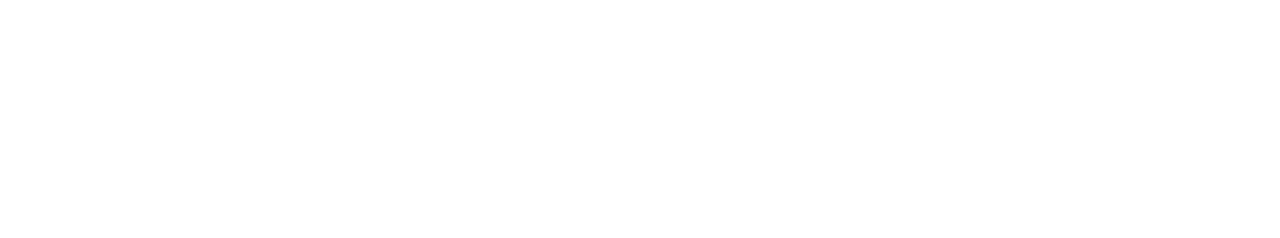
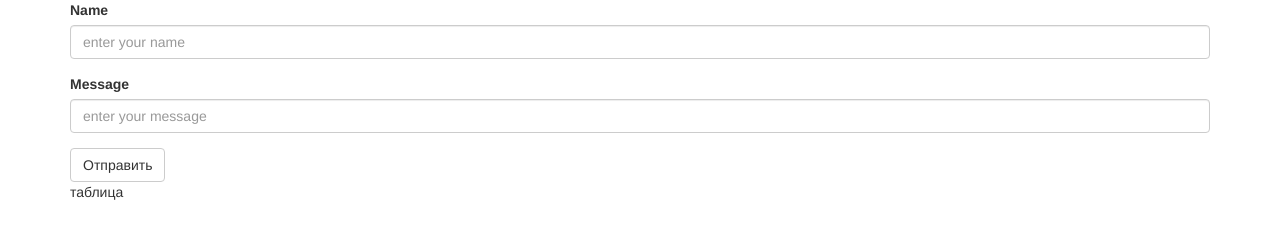
Before and after one commit to andreyblind/NodeJS-Express, a plain HTML site: page static/html/index_ajax.html in a window 1280 px wide. Drawn offline with Linux system fonts and the light colour scheme.

Commit message:
added form

```diff
--- a/static/html/index_ajax.html
+++ b/static/html/index_ajax.html
@@ -2,11 +2,31 @@
 <html>
 <head>
 <meta charset="UTF-8">
+<meta name="viewport" content="width=device-width, initial-scale=1">
 	<title>Ajax chat</title>
 	<link rel="stylesheet" type="text/css" href="../css/custom.css"></li>
 	<link rel="stylesheet" type="text/css" href="../css/bootstrap.css"></li>
 </head>
 <body>
-
+<div class="container">
+	<div class="row">
+		<div class="col-md-12">
+			<form role="form">
+  				<div class="form-group">
+			    <label for="exampleInputEmail1">Name</label>
+			    <input type="email" class="form-control" id="exampleInputEmail1" placeholder="enter your name">
+			  </div>
+			  <div class="form-group">
+			    <label for="exampleInputPassword1">Message</label>
+			    <input type="password" class="form-control" id="exampleInputPassword1" placeholder="enter your message">
+			  </div>
+  				<button type="submit" class="btn btn-default">Отправить</button>
+			</form>
+		</div>
+		<div class="col-md-12">
+			таблица
+		</div>
+	</div>
+</div>
 </body>
 </html>
```
